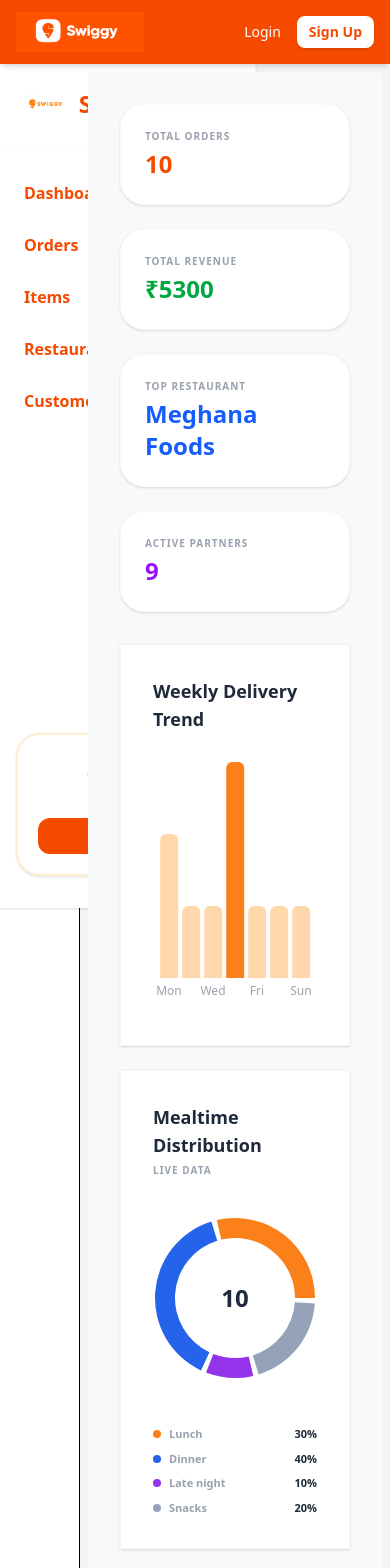
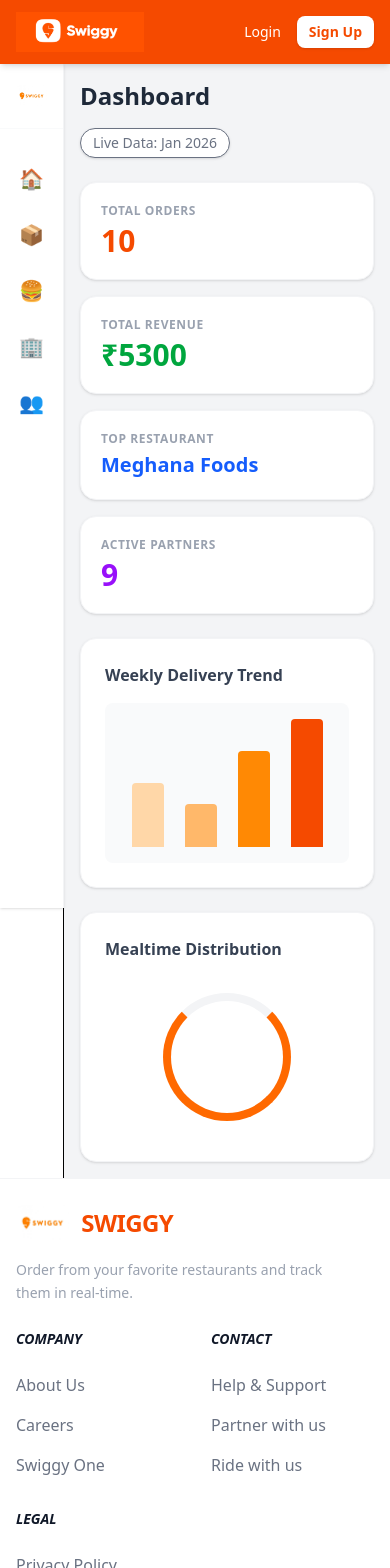
Before and after one commit to AGholkar/Swiggy-clone, a Next.js app: page / in a window 390 px wide. Shown: the top 1568 px of the page. Built offline with nearby package versions, Linux system fonts and the light colour scheme.

Commit message:
Complete mobile responsive overhaul for sidebar and dashboard grid

```diff
--- a/app/components/sidebar.jsx
+++ b/app/components/sidebar.jsx
@@ -5,57 +5,49 @@
 
 const Sidebar = () => {
   return (
-    // bg-white for the background and text-orange-600 for the global text color
-    <aside className="w-64 bg-white text-orange-600 min-h-screen border-r border-gray-100 shadow-sm flex flex-col justify-between">
+    /* Change: w-16 for mobile, md:w-64 for desktop.
+       Added h-full and flex-shrink-0 to keep it from squashing.
+    */
+    <aside className="w-16 md:w-64 bg-white text-orange-600 min-h-screen border-r border-gray-100 shadow-sm flex flex-col justify-between shrink-0">
 
       <div>
-        {/* Logo Section: White bg, Orange text */}
-       <div className="p-6 flex items-center border-b border-gray-50">
-  {/* Local logo image */}
+        {/* Logo Section */}
+        <div className="p-4 md:p-6 flex items-center border-b border-gray-50 justify-center md:justify-start">
           <img
             src="/swiggy2.png.jpg"
-    className="h-8 me-3 object-contain"
-    alt="Swiggy Logo"
+            className="h-8 object-contain"
+            alt="L"
           />
-  {/* Plane text: removed 'italic' class */}
-  <span className="text-2xl font-black tracking-tight text-orange-600 uppercase">
+          {/* Hide "Swiggy" text on mobile */}
+          <span className="hidden md:inline text-2xl font-black tracking-tight text-orange-600 uppercase ml-3">
             Swiggy
           </span>
         </div>
 
         <nav className="mt-6">
           <ul className="space-y-1">
-            <li>
-              <Link href="/" className="block px-6 py-3 font-bold hover:bg-orange-50 transition-colors">
-                Dashboard
+            {[
+              { name: 'Dashboard', href: '/', icon: '🏠' },
+              { name: 'Orders', href: '/orders', icon: '📦' },
+              { name: 'Items', href: '/items', icon: '🍔' },
+              { name: 'Restaurants', href: '/restaurants', icon: '🏢' },
+              { name: 'Customers', href: '/customer', icon: '👥' },
+            ].map((item) => (
+              <li key={item.name}>
+                <Link href={item.href} className="flex items-center justify-center md:justify-start px-4 md:px-6 py-3 font-bold hover:bg-orange-50 transition-colors">
+                  {/* Show icon only on mobile, or keep it as placeholder */}
+                  <span className="text-xl md:text-base">{item.icon}</span>
+                  {/* Hide label text on mobile */}
+                  <span className="hidden md:inline ml-3">{item.name}</span>
                 </Link>
               </li>
-            <li>
-              <Link href="/orders" className="block px-6 py-3 font-bold hover:bg-orange-50 transition-colors">
-                Orders
-              </Link>
-            </li>
-            <li>
-              <Link href="/items" className="block px-6 py-3 font-bold hover:bg-orange-50 transition-colors">
-                Items
-              </Link>
-            </li>
-            <li>
-               <Link href="/restaurants" className="block px-6 py-3 font-bold hover:bg-orange-50 transition-colors">
-                Restaurants
-               </Link>
-            </li>
-            <li>
-              <Link href="/customer" className="block px-6 py-3 font-bold hover:bg-orange-50 transition-colors">
-                Customers
-              </Link>
-            </li>
+            ))}
           </ul>
         </nav>
       </div>
 
-      {/* Optional: Bottom Upgrade Section styled for White/Orange theme */}
-      <div className="p-4 mb-4">
+      {/* Upgrade Section: Hide completely on mobile to save space */}
+      <div className="hidden md:block p-4 mb-4">
         <div className="bg-white border-2 border-orange-100 rounded-3xl p-5 text-center shadow-sm">
           <h3 className="text-orange-600 text-xl font-black italic">50% OFF</h3>
           <p className="text-gray-400 text-[10px] font-bold mt-1 uppercase">Premium Plan</p>
--- a/app/layout.tsx
+++ b/app/layout.tsx
@@ -5,26 +5,22 @@
 import Footer from "./components/footer"
 import Sidebar from "./components/sidebar"
 
-export default function RootLayout({
-  children,
-}: {
-  children: React.ReactNode
-}) {
+export default function RootLayout({ children }: { children: React.ReactNode }) {
   return (
     <html lang="en">
       <body className="antialiased bg-gray-100 flex flex-col min-h-screen">
         <Header />
 
-        {/* Outer wrapper: keeps sidebar and content side-by-side even on mobile */}
-        <div className="flex flex-1 overflow-hidden">
+        {/* The Wrapper */}
+        <div className="flex flex-row flex-1 overflow-hidden">
 
-          {/* Sidebar: Narrower on mobile (w-20), standard on desktop (md:w-64) */}
-          <aside className="w-20 md:w-64 bg-white border-r shrink-0">
+          {/* Sidebar Area: shrink-0 is vital so it doesn't get squashed */}
+          <aside className="w-16 md:w-64 bg-white border-r shrink-0">
             <Sidebar />
           </aside>
 
-          {/* Main Content: Takes the remaining space */}
-          <main className="flex-1 min-w-0 overflow-y-auto p-2 md:p-6">
+          {/* Page Area: min-w-0 prevents content from pushing under/over the sidebar */}
+          <main className="flex-1 min-w-0 overflow-y-auto p-4 md:p-6">
             {children}
           </main>
 
--- a/app/page.tsx
+++ b/app/page.tsx
@@ -1,157 +1,68 @@
 'use client'
-import React, { useMemo } from 'react'
-import {
-  BarChart, Bar, XAxis, YAxis, ResponsiveContainer,
-  Cell, PieChart, Pie, Tooltip
-} from 'recharts'
-import ordersData from './data/orders.json'
+import React from 'react'
 
-// 1. Define types for the StatCard props to satisfy TypeScript
-interface StatCardProps {
-  title: string;
-  value: string | number;
-  color: string;
-}
-
-export default function SwiggyDashboard() {
-  const orders = ordersData.orders;
-
-  // --- 1. BAR CHART LOGIC (Calculating Orders per Day) ---
-  const barChartData = useMemo(() => {
-    const dayMap: Record<string, number> = {
-      'Mon': 0, 'Tue': 0, 'Wed': 0, 'Thu': 0, 'Fri': 0, 'Sat': 0, 'Sun': 0
-    };
-
-    orders.forEach(order => {
-      const dayKey = order.day.substring(0, 3);
-      if (dayMap[dayKey] !== undefined) dayMap[dayKey]++;
-    });
-
-    return Object.keys(dayMap).map(day => ({
-      name: day,
-      count: dayMap[day]
-    }));
-  }, [orders]);
-
-  // --- 2. PIE CHART LOGIC (Calculating Mealtimes) ---
-  const pieChartData = useMemo(() => {
-    const counts = { Lunch: 0, Dinner: 0, LateNight: 0, Snacks: 0 };
-
-    orders.forEach(order => {
-      const hour = parseInt(order.order_time.split(':')[0]);
-      if (hour >= 12 && hour < 16) counts.Lunch++;
-      else if (hour >= 19 && hour < 23) counts.Dinner++;
-      else if (hour >= 23 || hour < 4) counts.LateNight++;
-      else counts.Snacks++;
-    });
-
-    const total = orders.length || 1;
-    return [
-      { name: 'Lunch', value: Math.round((counts.Lunch / total) * 100), color: '#FC8019' },
-      { name: 'Dinner', value: Math.round((counts.Dinner / total) * 100), color: '#2563EB' },
-      { name: 'Late night', value: Math.round((counts.LateNight / total) * 100), color: '#9333EA' },
-      { name: 'Snacks', value: Math.round((counts.Snacks / total) * 100), color: '#94A3B8' },
-    ];
-  }, [orders]);
-
+export default function Dashboard() {
   return (
-    <div className="bg-[#F8F9FB] min-h-screen p-8 space-y-8 font-sans text-gray-900">
-
-      {/* Top Stats */}
-      <div className="grid grid-cols-1 md:grid-cols-4 gap-6">
-        <StatCard title="Total Orders" value={orders.length} color="text-orange-600" />
-        <StatCard title="Total Revenue" value={`₹${orders.reduce((acc, o) => acc + o.total_amount, 0)}`} color="text-green-600" />
-        <StatCard title="Top Restaurant" value="Meghana Foods" color="text-blue-600" />
-        <StatCard title="Active Partners" value="9" color="text-purple-600" />
+    <div className="space-y-6">
+      {/* Header Section */}
+      <div className="flex flex-col md:flex-row justify-between items-start md:items-center gap-4">
+        <h1 className="text-2xl font-bold text-gray-800">Dashboard</h1>
+        <div className="text-sm text-gray-500 bg-white px-3 py-1 rounded-full shadow-sm border">
+          Live Data: Jan 2026
+        </div>
       </div>
 
-      <div className="grid grid-cols-1 lg:grid-cols-3 gap-6">
-        {/* BAR CHART */}
-        <div className="lg:col-span-2 bg-white p-8 'rounded-4xl' shadow-sm border border-gray-100">
-          <h3 className="font-bold text-lg mb-6 text-gray-800">Weekly Delivery Trend</h3>
-          <div className="h-64">
-            <ResponsiveContainer width="100%" height="100%">
-              <BarChart data={barChartData}>
-                <XAxis dataKey="name" axisLine={false} tickLine={false} tick={{fontSize: 12, fill: '#9CA3AF'}} />
-                <Tooltip cursor={{fill: '#F3F4F6'}} />
-                <Bar dataKey="count" radius={[6, 6, 0, 0]}>
-                  {barChartData.map((entry, index) => (
-                    <Cell key={index} fill={entry.count === Math.max(...barChartData.map(d => d.count)) ? '#FC8019' : '#FED7AA'} />
-                  ))}
-                </Bar>
-              </BarChart>
-            </ResponsiveContainer>
+      {/* 1. Responsive Cards Grid */}
+      {/* grid-cols-1 for mobile, sm:2 for small tablets, lg:4 for desktop */}
+      <div className="grid grid-cols-1 sm:grid-cols-2 lg:grid-cols-4 gap-4">
+
+        {/* Total Orders Card */}
+        <div className="bg-white p-5 rounded-2xl shadow-sm border border-gray-100">
+          <p className="text-xs font-bold text-gray-400 uppercase tracking-wider">Total Orders</p>
+          <p className="text-3xl font-black text-orange-600 mt-1">10</p>
+        </div>
+
+        {/* Total Revenue Card */}
+        <div className="bg-white p-5 rounded-2xl shadow-sm border border-gray-100">
+          <p className="text-xs font-bold text-gray-400 uppercase tracking-wider">Total Revenue</p>
+          <p className="text-3xl font-black text-green-600 mt-1">₹5300</p>
+        </div>
+
+        {/* Top Restaurant Card */}
+        <div className="bg-white p-5 rounded-2xl shadow-sm border border-gray-100">
+          <p className="text-xs font-bold text-gray-400 uppercase tracking-wider">Top Restaurant</p>
+          <p className="text-xl font-bold text-blue-600 mt-1 truncate">Meghana Foods</p>
+        </div>
+
+        {/* Active Partners Card */}
+        <div className="bg-white p-5 rounded-2xl shadow-sm border border-gray-100">
+          <p className="text-xs font-bold text-gray-400 uppercase tracking-wider">Active Partners</p>
+          <p className="text-3xl font-black text-purple-600 mt-1">9</p>
+        </div>
+
+      </div>
+
+      {/* 2. Charts / Trends Section */}
+      <div className="grid grid-cols-1 lg:grid-cols-2 gap-6">
+        <div className="bg-white p-6 rounded-2xl shadow-sm border border-gray-100 'min-h-75'">
+          <h2 className="font-bold text-gray-700 mb-4">Weekly Delivery Trend</h2>
+          {/* Your Chart Component would go here */}
+          <div className="h-40 bg-gray-50 rounded-lg flex items-end justify-around p-4">
+            <div className="w-8 bg-orange-200 h-1/2 rounded-t-sm"></div>
+            <div className="w-8 bg-orange-300 h-1/3 rounded-t-sm"></div>
+            <div className="w-8 bg-orange-400 h-3/4 rounded-t-sm"></div>
+            <div className="w-8 bg-orange-600 h-full rounded-t-sm"></div>
           </div>
         </div>
 
-        {/* PIE CHART */}
-        <div className="bg-white p-8 'rounded-4xl' shadow-sm border border-gray-100">
-          <h3 className="font-bold text-lg mb-1 text-gray-800">Mealtime Distribution</h3>
-          <p className="text-[10px] text-gray-400 font-bold uppercase mb-6 tracking-widest">Live Data</p>
-          <div className="h-48 relative flex items-center justify-center">
-            <ResponsiveContainer width="100%" height="100%">
-              <PieChart>
-                <Pie data={pieChartData} innerRadius={60} outerRadius={80} paddingAngle={4} dataKey="value">
-                  {pieChartData.map((entry, index) => <Cell key={index} fill={entry.color} stroke="none" />)}
-                </Pie>
-              </PieChart>
-            </ResponsiveContainer>
-            <div className="absolute text-2xl font-black text-gray-800">{orders.length}</div>
+        <div className="bg-white p-6 rounded-2xl shadow-sm border border-gray-100 'min-h-75'">
+          <h2 className="font-bold text-gray-700 mb-4">Mealtime Distribution</h2>
+          {/* Your Pie Chart Component would go here */}
+          <div className="flex justify-center items-center h-40">
+            <div className="w-32 h-32 rounded-full border-8 border-orange-500 border-t-gray-100 animate-spin-slow"></div>
           </div>
-          <div className="mt-8 space-y-2">
-            {pieChartData.map((item) => (
-              <div key={item.name} className="flex items-center justify-between text-[11px] font-bold">
-                <div className="flex items-center gap-2 text-gray-400">
-                  <div className="w-2 h-2 rounded-full" style={{backgroundColor: item.color}} />
-                  {item.name}
-                </div>
-                <span className="text-gray-800">{item.value}%</span>
-              </div>
-            ))}
-          </div>
-        </div>
-      </div>
-
-      {/* TABLE SECTION */}
-      <div className="bg-white p-8 'rounded-4xl' shadow-sm border border-gray-100">
-        <h3 className="font-bold text-lg mb-6">Recent Order Details</h3>
-        <div className="overflow-x-auto">
-          <table className="w-full text-left">
-            <thead className="text-gray-400 text-[10px] font-black uppercase tracking-widest border-b border-gray-50">
-              <tr>
-                <th className="pb-4">Order</th>
-                <th className="pb-4">Restaurant</th>
-                <th className="pb-4">Partner</th>
-                <th className="pb-4">Payment</th>
-                <th className="pb-4 text-right">Amount</th>
-              </tr>
-            </thead>
-            <tbody className="text-sm font-bold text-gray-600">
-              {orders.map((order: any) => (
-                <tr key={order.order_id} className="border-b border-gray-50 hover:bg-gray-50 transition-colors">
-                  <td className="py-4 text-orange-600 font-black">{order.order_id}</td>
-                  <td className="py-4 text-gray-800">{order.restaurant}</td>
-                  <td className="py-4 text-gray-500">{order.delivery_partner}</td>
-                  <td className="py-4">
-                    <span className="bg-gray-100 px-2 py-1 rounded text-[10px]">{order.payment_method}</span>
-                  </td>
-                  <td className="py-4 text-right text-gray-900 font-black">₹{order.total_amount}</td>
-                </tr>
-              ))}
-            </tbody>
-          </table>
         </div>
       </div>
     </div>
   )
 }
-
-// Fixed StatCard with Types
-function StatCard({ title, value, color }: StatCardProps) {
-  return (
-    <div className="bg-white p-6 rounded-3xl shadow-sm border border-gray-50">
-      <p className="text-[10px] text-gray-400 font-black uppercase tracking-widest mb-1">{title}</p>
-      <p className={`text-2xl font-black ${color}`}>{value}</p>
-    </div>
-  )
-}
```
Lines whose indentation alone changed are shown as unchanged.
